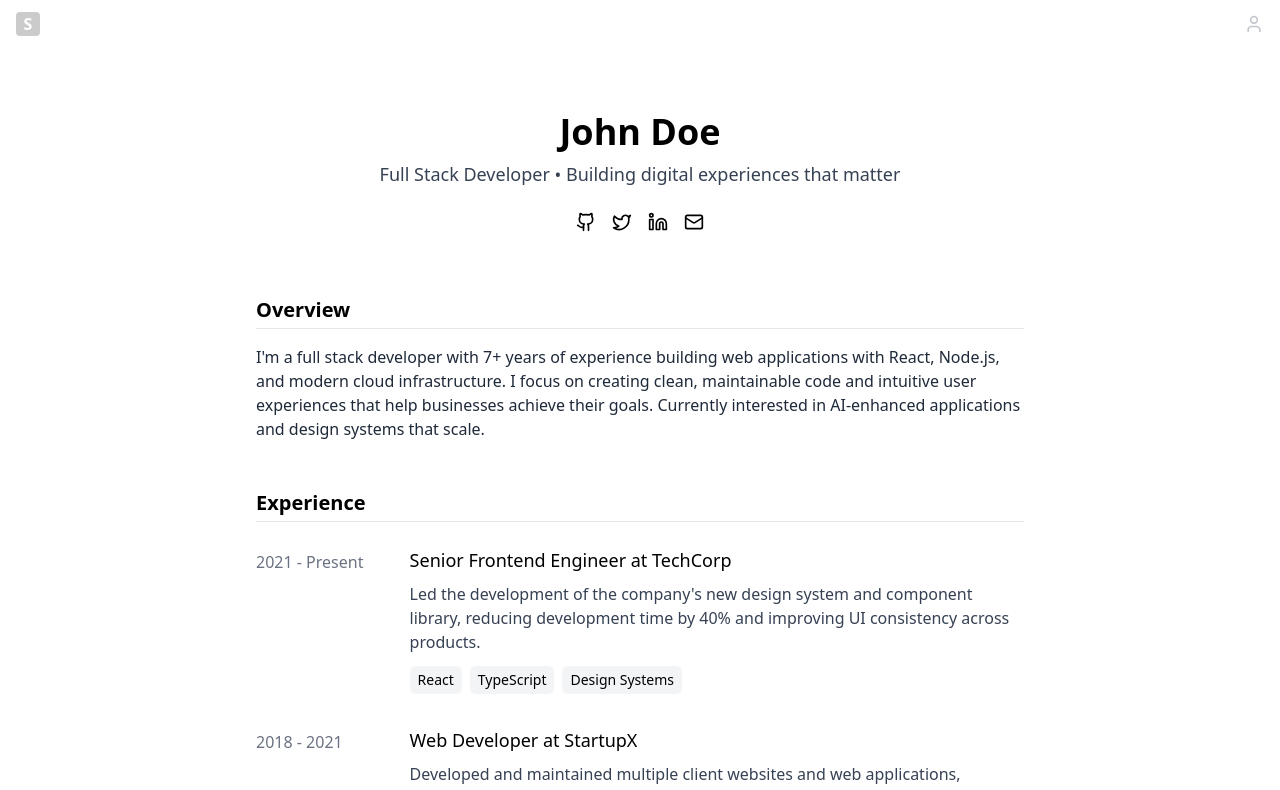
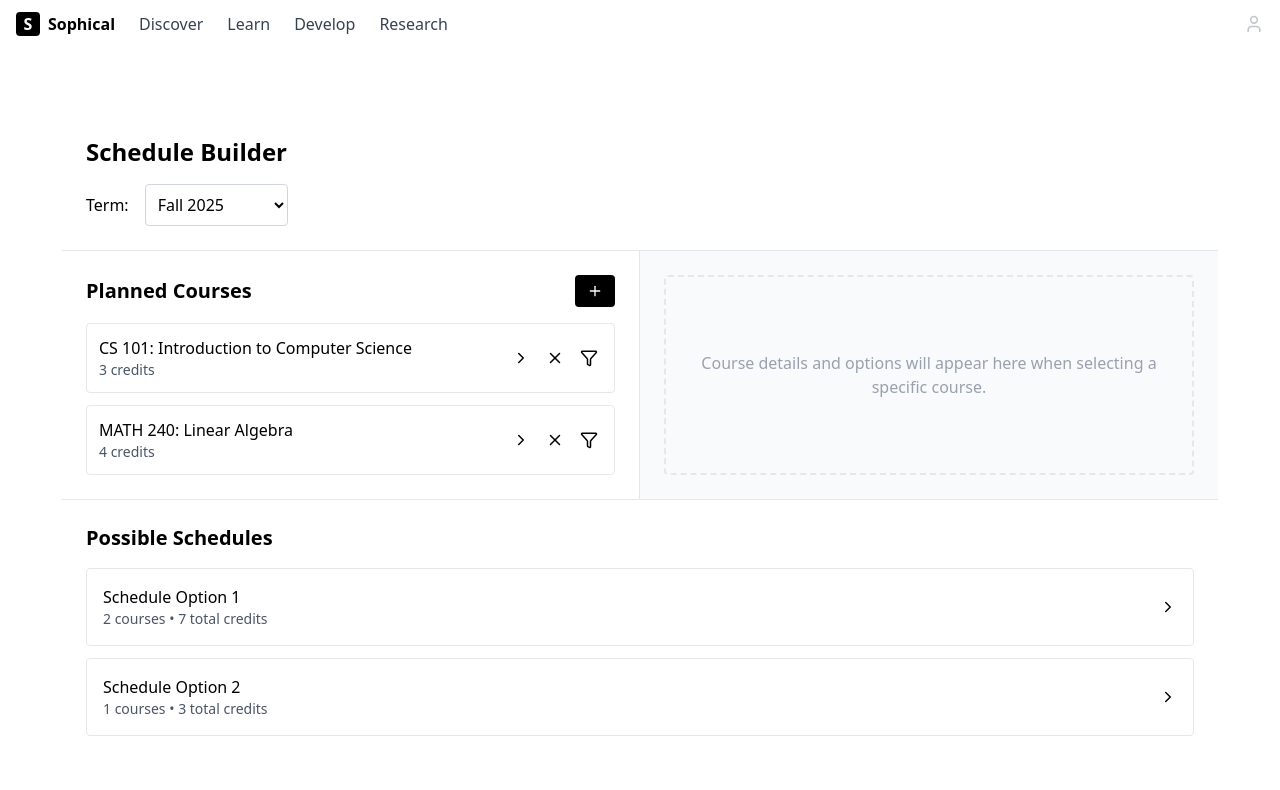
Before and after one commit to thenofreeman/sophical-frontend, a React (Vite) app: page / in a window 1280 px wide. Shown: the top 790 px of the page. Built offline with nearby package versions, Linux system fonts and the light colour scheme.

Commit message:
adjust styles

```diff
--- a/src/App.tsx
+++ b/src/App.tsx
@@ -1,11 +1,13 @@
 import './App.css'
 import MainLayout from './layouts/MainLayout';
 import CV from './templates/CV';
+import ScheduleBuilder from "./pages/ScheduleBuilder";
 
 function App() {
   return (
     <MainLayout style='minimal'>
-      <CV />
+      {/* <CV /> */}
+      <ScheduleBuilder />
     </MainLayout>
   );
 }
--- a/src/pages/ScheduleBuilder.tsx
+++ b/src/pages/ScheduleBuilder.tsx
@@ -39,8 +39,7 @@ const mockSchedules: Schedule[] = [
   { id: '2', name: 'Schedule Option 2', courses: initialCourses.slice(0, 1) },
 ];
 
-// Main component
-export default function CourseScheduleBuilder() {
+export default function ScheduleBuilder() {
   const [selectedTerm, setSelectedTerm] = useState<string>(terms[0].id);
   const [courses, setCourses] = useState<Course[]>(initialCourses);
   const [schedules, setSchedules] = useState<Schedule[]>(mockSchedules);
@@ -78,10 +77,11 @@ export default function CourseScheduleBuilder() {
   };
 
   return (
-    <div className="flex flex-col w-full bg-white text-black min-h-screen">
+  <div className="min-h-screen bg-white text-black flex justify-center py-16 px-4">
+    <div className="flex flex-col min-h-screen">
       {/* Header - Term Selection */}
       <div className="w-full p-6 border-b border-gray-200">
-        <h1 className="text-2xl font-bold mb-4">Course Schedule Builder</h1>
+        <h1 className="text-2xl font-bold mb-4">Schedule Builder</h1>
         <div className="flex items-center">
           <label className="mr-4 font-medium">Term:</label>
           <select
@@ -101,13 +101,12 @@ export default function CourseScheduleBuilder() {
         {/* Left column - Course List */}
         <div className="w-full md:w-1/2 p-6 border-r border-gray-200">
           <div className="flex justify-between items-center mb-4">
-            <h2 className="text-xl font-semibold">Course Selection</h2>
+            <h2 className="text-xl font-semibold">Planned Courses</h2>
             <button
               onClick={addCourse}
               className="flex items-center px-3 py-2 bg-black text-white rounded hover:bg-gray-800"
             >
-              <Plus size={16} className="mr-1" />
-              Add Course
+              <Plus size={16} />
             </button>
           </div>
 
@@ -155,7 +154,7 @@ export default function CourseScheduleBuilder() {
 
             {courses.length === 0 && (
               <div className="p-4 text-center text-gray-500 border border-dashed border-gray-300 rounded">
-                No courses selected. Click "Add Course" to get started.
+                No courses selected. Click "+" to get started.
               </div>
             )}
           </div>
@@ -171,9 +170,9 @@ export default function CourseScheduleBuilder() {
         </div>
       </div>
 
-      {/* Bottom section - Generated Schedules */}
+      {/* Bottom section - Possible Schedules */}
       <div className="w-full p-6 bg-white border-t border-gray-200">
-        <h2 className="text-xl font-semibold mb-4">Generated Schedules</h2>
+        <h2 className="text-xl font-semibold mb-4">Possible Schedules</h2>
 
         {selectedSchedule ? (
           <div className="border border-gray-200 rounded p-4">
@@ -227,5 +226,6 @@ export default function CourseScheduleBuilder() {
         )}
       </div>
     </div>
+  </div>
   );
 }
```
